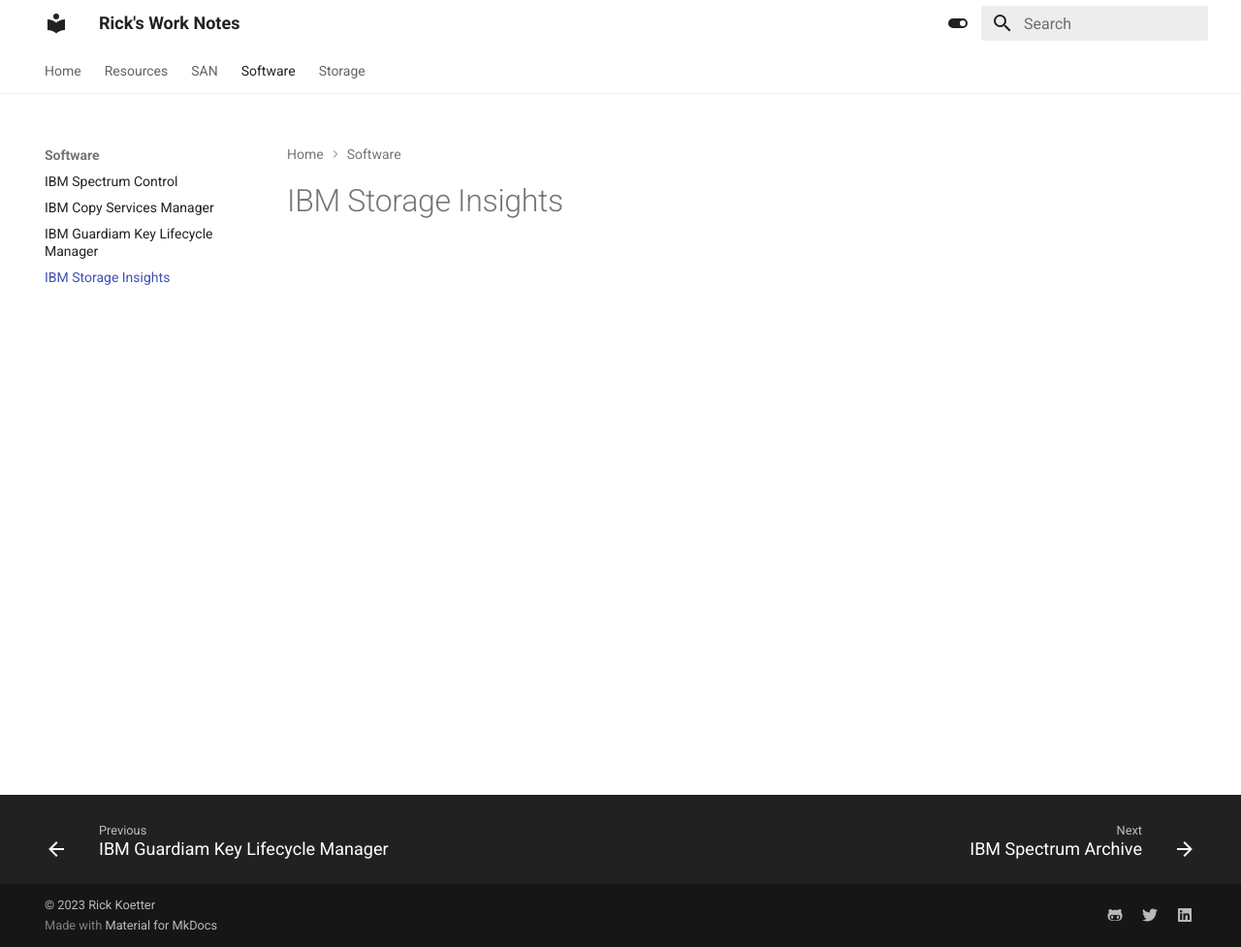
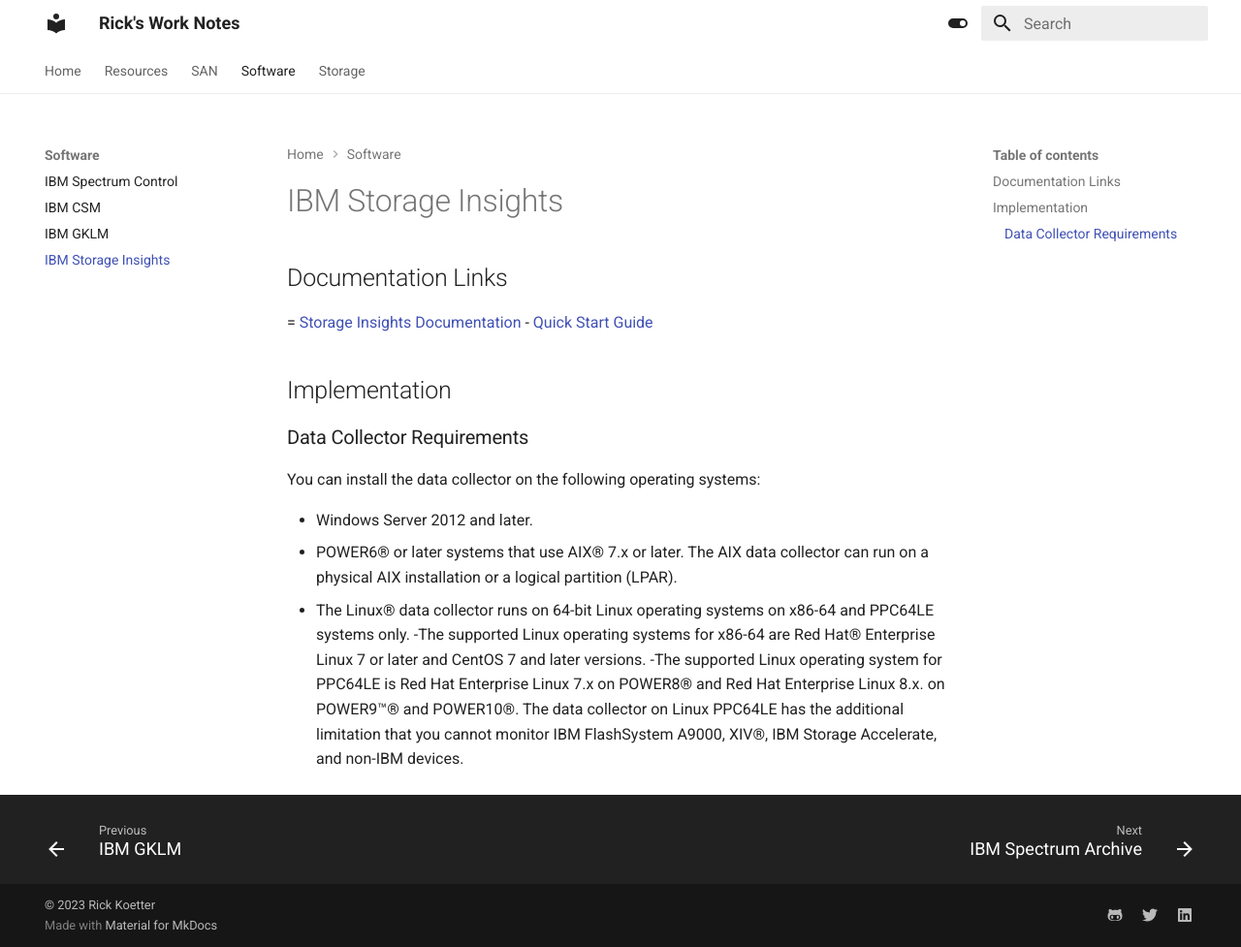
Before and after one commit to rickkoe/worknotes, an MkDocs documentation site: the page built from docs/Software/storage-insights.md, in a window 1280 px wide and 977 px high. Shown: the whole window at 97% size. Built offline with MkDocs 1.6.1 and Material for MkDocs 9.7.7, drawn with Linux system fonts in a browser that asks for light colours.

Commit message:
SI requirements

```diff
--- a/docs/Software/csm.md
+++ b/docs/Software/csm.md
@@ -1 +1,2 @@
-# IBM Copy Services Manager
+# IBM CSM
+##
--- a/docs/Software/gklm.md
+++ b/docs/Software/gklm.md
@@ -1 +1,3 @@
-# IBM Guardiam Key Lifecycle Manager
+# IBM GKLM
+
+## Documentation Links
--- a/docs/Software/storage-insights.md
+++ b/docs/Software/storage-insights.md
@@ -1 +1,16 @@
 # IBM Storage Insights
+
+## Documentation Links
+= [Storage Insights Documentation](https://www.ibm.com/docs/en/storage-insights)
+- [Quick Start Guide](https://www.ibm.com/docs/en/SSQRB8/pdf/IBM_Storage_Insights_Getting_Started_Guide.pdf)
+
+
+## Implementation
+### Data Collector Requirements
+You can install the data collector on the following operating systems:
+
+- Windows Server 2012 and later.
+- POWER6® or later systems that use AIX® 7.x or later. The AIX data collector can run on a physical AIX installation or a logical partition (LPAR).
+- The Linux® data collector runs on 64-bit Linux operating systems on x86-64 and PPC64LE systems only.
+    -The supported Linux operating systems for x86-64 are Red Hat® Enterprise Linux 7 or later and CentOS 7 and later versions.
+    -The supported Linux operating system for PPC64LE is Red Hat Enterprise Linux 7.x on POWER8® and Red Hat Enterprise Linux 8.x. on POWER9™® and POWER10®. The data collector on Linux PPC64LE has the additional limitation that you cannot monitor IBM FlashSystem A9000, XIV®, IBM Storage Accelerate, and non-IBM devices.
```
Also changed, not shown: 1 other file.
